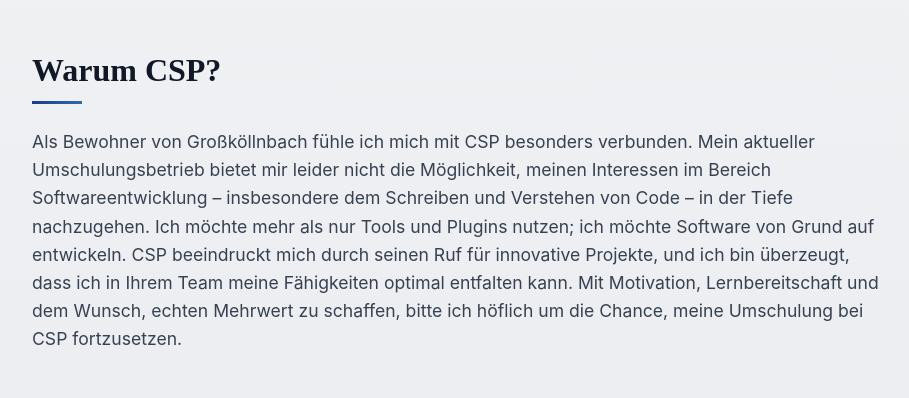
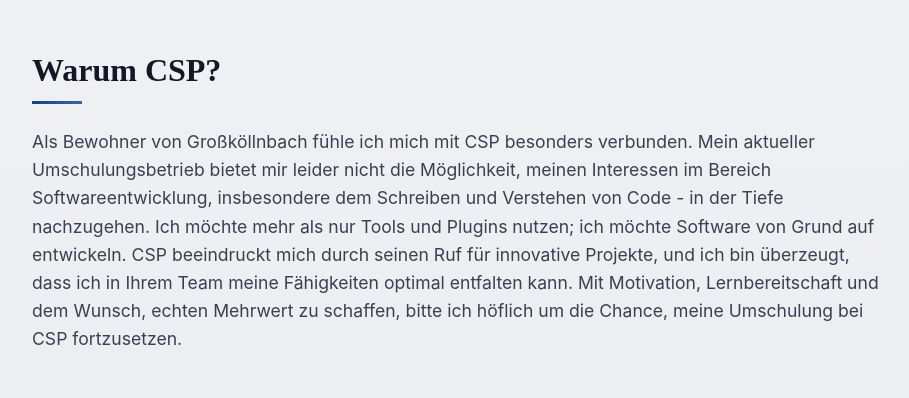
Before and after one commit to hoepfler-m/csp-showcase, a plain HTML site: page index.html in a window 1280 px wide. Shown: the part 1271-1669 px from the top of the page, without its empty margins (182-1091 px from the left). Drawn offline with nearby package versions, Linux system fonts and the light colour scheme.

Commit message:
Update index.html
Update index.html 0.0.3

```diff
--- a/index.html
+++ b/index.html
@@ -68,7 +68,7 @@
     <!-- Why CSP Section -->
     <section id="why-csp" class="section">
       <h2>Warum CSP?</h2>
-      <p>Als Bewohner von Großköllnbach fühle ich mich mit CSP besonders verbunden. Mein aktueller Umschulungsbetrieb bietet mir leider nicht die Möglichkeit, meinen Interessen im Bereich Softwareentwicklung – insbesondere dem Schreiben und Verstehen von Code – in der Tiefe nachzugehen. Ich möchte mehr als nur Tools und Plugins nutzen; ich möchte Software von Grund auf entwickeln. CSP beeindruckt mich durch seinen Ruf für innovative Projekte, und ich bin überzeugt, dass ich in Ihrem Team meine Fähigkeiten optimal entfalten kann. Mit Motivation, Lernbereitschaft und dem Wunsch, echten Mehrwert zu schaffen, bitte ich höflich um die Chance, meine Umschulung bei CSP fortzusetzen.</p>
+      <p>Als Bewohner von Großköllnbach fühle ich mich mit CSP besonders verbunden. Mein aktueller Umschulungsbetrieb bietet mir leider nicht die Möglichkeit, meinen Interessen im Bereich Softwareentwicklung, insbesondere dem Schreiben und Verstehen von Code - in der Tiefe nachzugehen. Ich möchte mehr als nur Tools und Plugins nutzen; ich möchte Software von Grund auf entwickeln. CSP beeindruckt mich durch seinen Ruf für innovative Projekte, und ich bin überzeugt, dass ich in Ihrem Team meine Fähigkeiten optimal entfalten kann. Mit Motivation, Lernbereitschaft und dem Wunsch, echten Mehrwert zu schaffen, bitte ich höflich um die Chance, meine Umschulung bei CSP fortzusetzen.</p>
     </section>
 
     <!-- Contact Section -->
```
